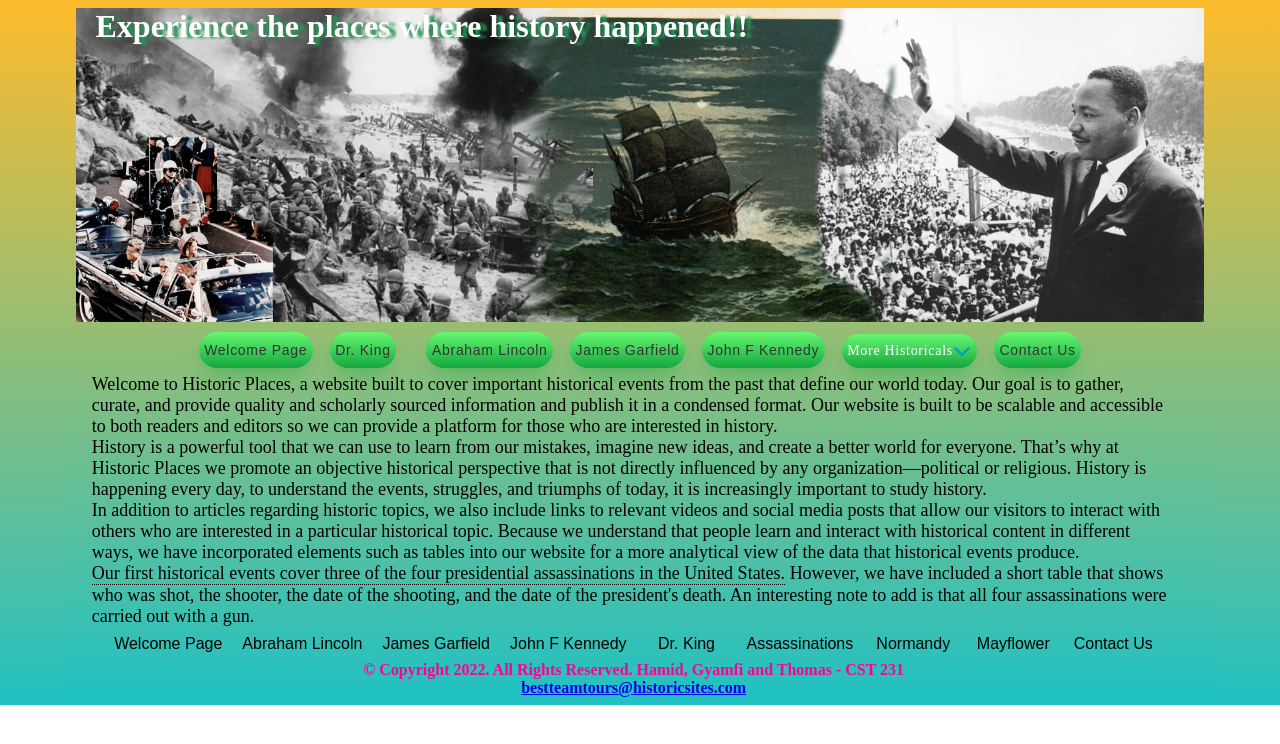
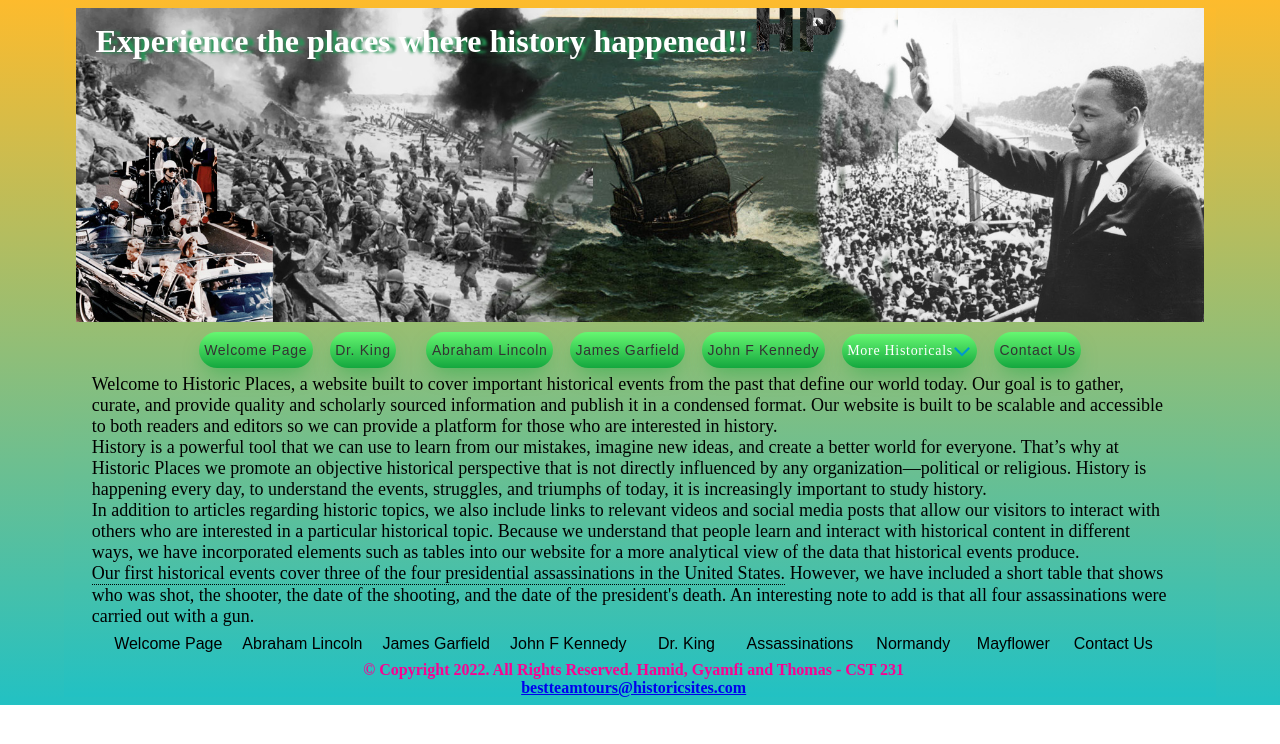
Before and after one commit to Anonytomas/Historial-Website_ncat, a plain HTML site: page final proj/index.html in a window 1280 px wide. Drawn offline with Linux system fonts and the light colour scheme.

Commit message:
Add files via upload

```diff
--- a/final proj/includes/indexhero.html
+++ b/final proj/includes/indexhero.html
@@ -1,9 +1,10 @@
 <div class="notmobile">
     <img src="../images/hero1.jpg" alt="Experience the places where history happened!!" width="100%" height="auto">
-    <h1 class="notmobile-htitle">Experience the places where history happened!!</h1>
+    <h1 class="notmobile-htitle">Experience the places where history happened!!
+        <img src="../images/logo.png" alt="Historical places logo" width="80px" height="44px"></h1>
 </div>
 
 <div class="mobile">
     <img src="../images/hero2.jpg" alt="Experience the places where history happened!!" width="100%" height="auto">
-    <h1 class="mobile-htitle">Experience the places where history happened!!</h1>
+    <h1 class="mobile-htitle">Experience History!! <img src="../images/logo.png" alt="Historical places logo" width="50px" height="28px"></h1>
 </div>
```
Also changed, not shown: final proj/images/logo.gif (added), final proj/images/logo.png (added).
